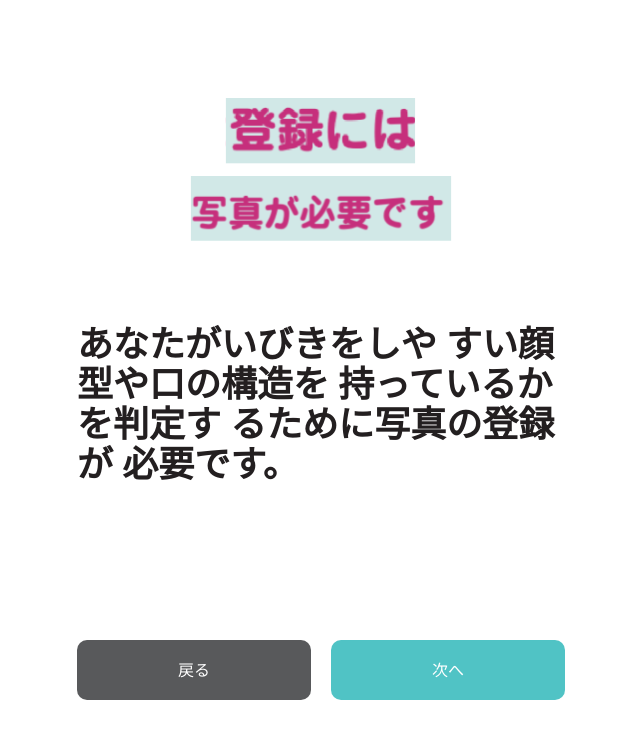
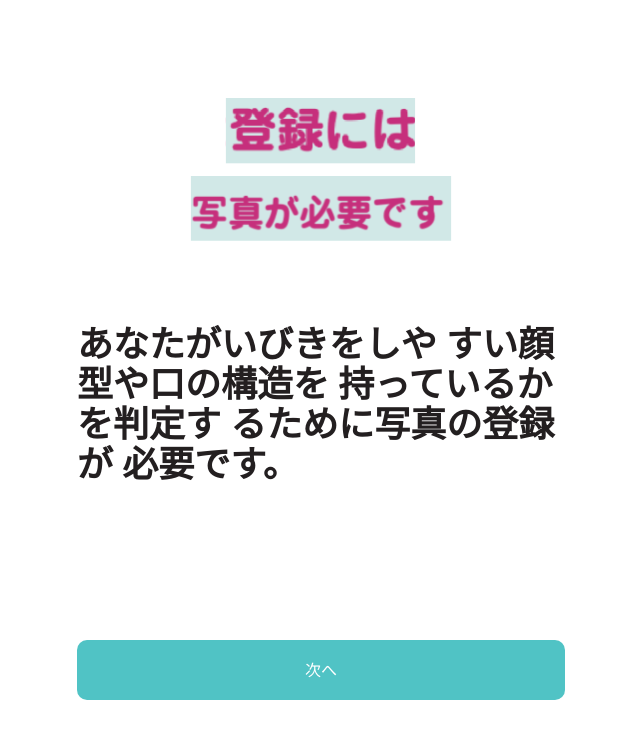
Before and after one commit to sang612/NERU, a Next.js app: page /notification/second in a window 1280 px wide. Shown: the top 738 px of the page, without its empty margins (319-959 px from the left). Built offline with nearby package versions, Linux system fonts and the light colour scheme; no server answers.

Commit message:
hot-fix: change file assetlink.json

```diff
--- a/src/app/notification/second/page.js
+++ b/src/app/notification/second/page.js
@@ -9,15 +9,13 @@ export default function SecondNotification() {
   const router = useRouter();
   const token = localStorage.getItem('token');
 
-  const firstAction = () => {
-    router.push('/notification');
-  };
+  // const firstAction = () => {
+  //   router.push('/notification');
+  // };
   const secondAction = () => {
     router.push('/notification/third');
   };
   useEffect(() => {
-    console.log(window.location.search);
-
     const searchParams = new URLSearchParams(window.location.search);
     fetch(`${process.env.NEXT_PUBLIC_API_ENDPOINT}/payment/payment-intent-completed`, {
       method: 'POST',
@@ -39,7 +37,6 @@ export default function SecondNotification() {
         持っているかを判定す
         るために写真の登録が
         必要です。"
-      firstAction={firstAction}
       secondAction={secondAction}
     >
       <div className="relative w-full h-[66px] mt-[38px]">
--- a/src/components/Modal/NotifyModal.js
+++ b/src/components/Modal/NotifyModal.js
@@ -1,6 +1,6 @@
 import { Button } from '../Button/button';
 
-export const NotifyModal = ({ content, firstAction, secondAction, children, contentClassname }) => (
+export const NotifyModal = ({ content, secondAction, children, contentClassname }) => (
   <div className={`mx-auto h-full xsm:w-[540px] min-h-screen bg-[#ffffff] relative`}>
     <div className="text-center flex flex-col items-center justify-center px-[26px] pt-[43.98px] pb-[20.07px] w-full h-full min-h-[80vh]">
       {children}
@@ -16,9 +16,6 @@ export const NotifyModal = ({ content, firstAction, secondAction, children, cont
       <div></div>
     </div>
     <div className="w-full flex flex-row px-[26px]">
-      <Button classname="bg-secondary mr-[20px]" onClick={firstAction}>
-        戻る
-      </Button>
       <Button type="submit" classname="bg-primary" onClick={secondAction}>
         次へ
       </Button>
```
Also changed, not shown: public/.well-known/assetlinks.json.
